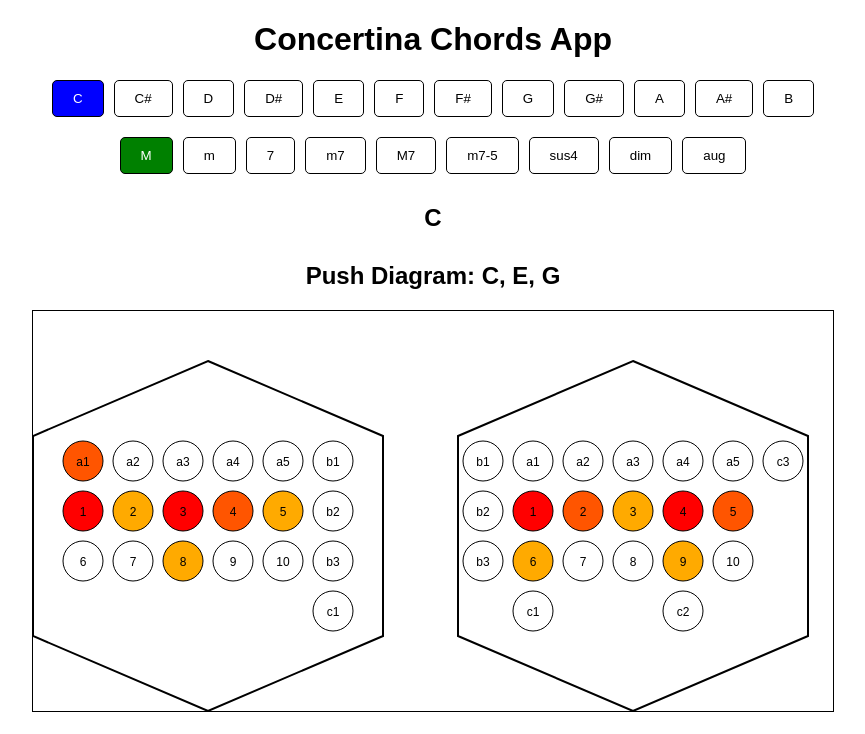
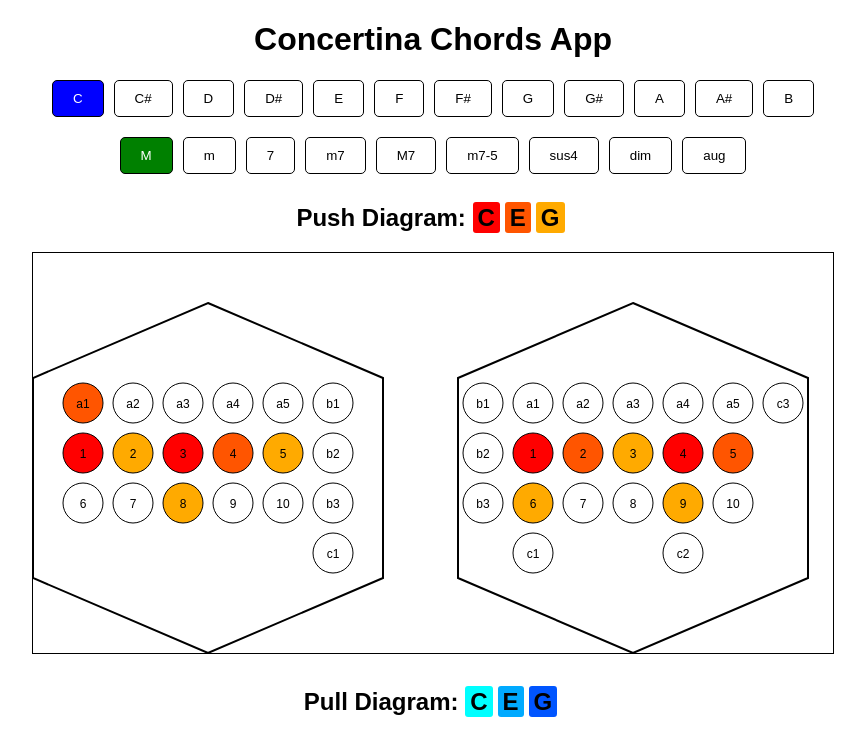
Before and after one commit to tamamachi/concertina-chords-app, a React (Create React App) app: page / in a window 1280 px wide. Shown: the top 734 px of the page, without its empty margins (207-1072 px from the left). Built offline with nearby package versions, Linux system fonts and the light colour scheme; the HTML template or start-up script is replaced by a standard one.

Commit message:
コード構成音テキストを色分け

```diff
--- a/src/App.js
+++ b/src/App.js
@@ -78,6 +78,15 @@ function App() {
         setToneButtons(toneToButtons);
     };
 
+    const getToneColors = (toneButtons, baseHue) => {
+        const toneColors = {};
+        Object.keys(toneButtons).forEach((tone, index) => {
+            const hue = (baseHue + index * 20) % 360; // Increment hue by 20 degrees for each tone
+            toneColors[tone] = `hsl(${hue}, 100%, 50%)`; // Generate HSL color
+        });
+        return toneColors;
+    };
+
     const getButtonColors = (toneButtons, baseHue) => {
         const leftButtonColors = {};
         const rightButtonColors = {};
@@ -94,10 +103,29 @@ function App() {
         return { leftButtonColors, rightButtonColors };
     };
 
+    const renderChordTonesWithColors = (chordTones, toneColors) => {
+        return chordTones.map((tone, index) => (
+            <span
+                key={index}
+                style={{
+                    backgroundColor: toneColors[tone] || 'transparent', // Use the tone color for background
+                    color: 'black', // Default text color
+                    padding: '2px 5px',
+                    borderRadius: '3px',
+                    marginRight: '5px',
+                }}
+            >
+                {tone}
+            </span>
+        ));
+    };
+
     const chordKey = selectedChord === 'M' ? selectedNote : `${selectedNote}${selectedChord}`;
     const chordTones = chords[chordKey] || []; // Get chord tones from JSON
     const { leftButtonColors: pushLeftColors, rightButtonColors: pushRightColors } = getButtonColors(toneButtonsPush, 0); // Push starts at hue 0
     const { leftButtonColors: pullLeftColors, rightButtonColors: pullRightColors } = getButtonColors(toneButtonsPull, 180); // Pull starts at hue 210
+    const pushToneColors = getToneColors(toneButtonsPush, 0); // Push starts at hue 0
+    const pullToneColors = getToneColors(toneButtonsPull, 180); // Pull starts at hue 180
 
     return (
         <div className="App">
@@ -110,18 +138,25 @@ function App() {
                 onNoteClick={handleNoteClick}
                 onChordClick={handleChordClick}
             />
-            <div style={{ marginTop: '30px', textAlign: 'center', fontSize: '24px', fontWeight: 'bold' }}>
-                {chordKey}
-            </div>
             <div style={{ marginTop: '30px', textAlign: 'center' }}>
-                <h2>Push Diagram: {isPushPlayable ? chordTones.join(', ') : 'Not Playable'}</h2>
+                <h2>
+                    Push Diagram:{' '}
+                    {isPushPlayable
+                        ? renderChordTonesWithColors(chordTones, pushToneColors)
+                        : 'Not Playable'}
+                </h2>
                 <KeyboardDiagram
                     leftButtonColors={isPushPlayable ? pushLeftColors : {}} // Clear colors if not playable
                     rightButtonColors={isPushPlayable ? pushRightColors : {}} // Clear colors if not playable
                 />
             </div>
             <div style={{ marginTop: '30px', textAlign: 'center' }}>
-                <h2>Pull Diagram: {isPullPlayable ? chordTones.join(', ') : 'Not Playable'}</h2>
+                <h2>
+                    Pull Diagram:{' '}
+                    {isPullPlayable
+                        ? renderChordTonesWithColors(chordTones, pullToneColors)
+                        : 'Not Playable'}
+                </h2>
                 <KeyboardDiagram
                     leftButtonColors={isPullPlayable ? pullLeftColors : {}} // Clear colors if not playable
                     rightButtonColors={isPullPlayable ? pullRightColors : {}} // Clear colors if not playable
```
